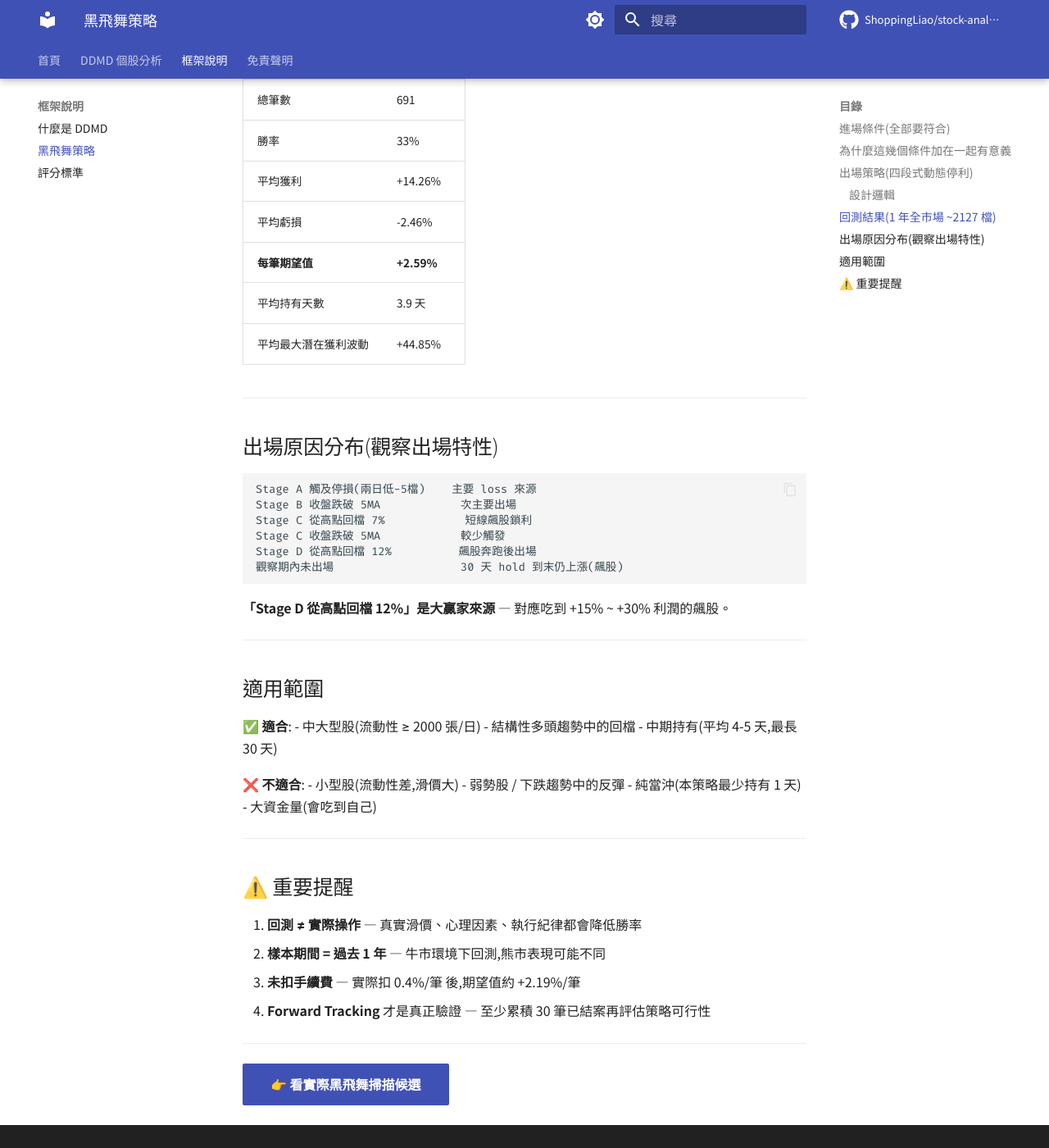
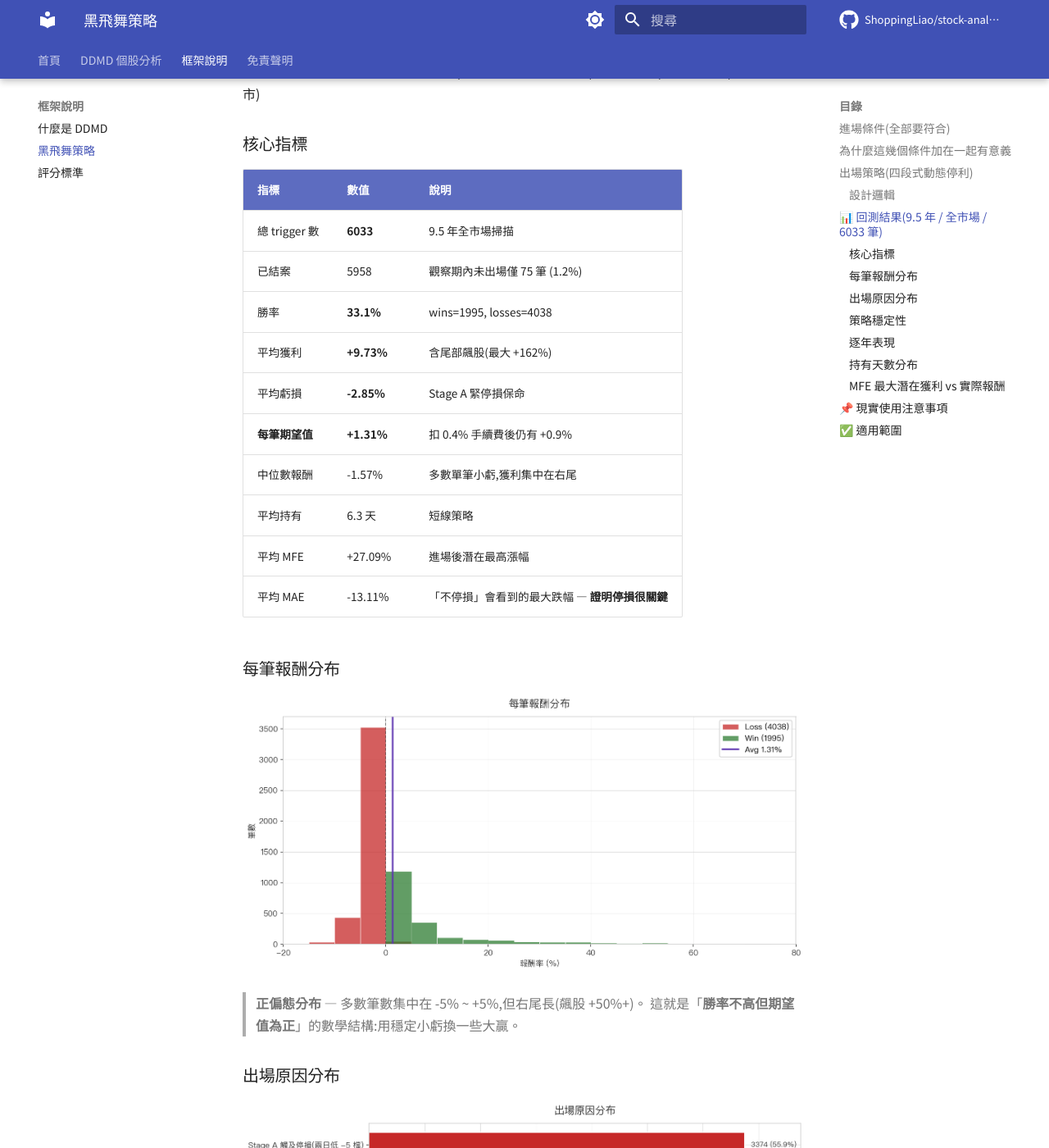
Before and after one commit to ShoppingLiao/stock-analysis-public, an MkDocs documentation site: the page built from docs/about/strategy.md, in a window 1280 px wide and 1400 px high, scrolled down 1700 px. Shown: the whole window at 82% size. Built offline with MkDocs 1.6.1 and Material for MkDocs 9.7.7, drawn with Linux system fonts in a browser that asks for light colours; comment, search, counter and statistics services are not loaded; some of the changed text lies outside the part shown.

Commit message:
feat: 黑飛舞策略加入回測圖表 (Phase 3.2)
- 用 9.5 年 / 6033 筆 trigger 重新跑回測
- 新增 6 張靜態 PNG 圖表(中性配色,light/dark 都可看):
  - 每筆報酬分布(贏/輸雙色直方圖)
  - 出場原因分布(Stage A-D 拆解)
  - 策略穩定性(滾動 200 筆勝率/期望值)
  - 逐年勝率與平均報酬(2022 熊市清楚標出)
  - 持有天數分布
  - MFE vs 實際報酬散點
- 完整改寫 strategy.md:從 1 年 691 筆 → 9.5 年 6033 筆
- 加上 2022 熊市警告與「forward tracking 才是真正驗證」的提醒

````diff
--- a/docs/about/strategy.md
+++ b/docs/about/strategy.md
@@ -2,7 +2,7 @@
 
 **「黑飛舞」= 創高雙黑站5MA(強勢回檔)**
 
-這是一個**台股短線「強勢股回檔買點」進場策略**,經過 1 年全市場回測驗證。
+這是一個**台股短線「強勢股回檔買點」進場策略**,經過 **9.5 年全市場、6033 筆 trigger 完整回測驗證**。
 
 ---
 
@@ -49,57 +49,97 @@
 
 ---
 
-## 回測結果(1 年全市場 ~2127 檔)
+## 📊 回測結果(9.5 年 / 全市場 / 6033 筆)
 
-| 指標 | 數值 |
-|------|------|
-| 總筆數 | 691 |
-| 勝率 | 33% |
-| 平均獲利 | +14.26% |
-| 平均虧損 | -2.46% |
-| **每筆期望值** | **+2.59%** |
-| 平均持有天數 | 3.9 天 |
-| 平均最大潛在獲利波動 | +44.85% |
+回測期間:**2016-10-31 ~ 2026-05-04**(包含 2018 中美貿易戰 / 2020 疫情 / 2022 熊市 / 2024 AI 牛市)
+
+### 核心指標
+
+| 指標 | 數值 | 說明 |
+|------|------|------|
+| 總 trigger 數 | **6033** | 9.5 年全市場掃描 |
+| 已結案 | 5958 | 觀察期內未出場僅 75 筆 (1.2%) |
+| 勝率 | **33.1%** | wins=1995, losses=4038 |
+| 平均獲利 | **+9.73%** | 含尾部飆股(最大 +162%) |
+| 平均虧損 | **-2.85%** | Stage A 緊停損保命 |
+| **每筆期望值** | **+1.31%** | 扣 0.4% 手續費後仍有 +0.9% |
+| 中位數報酬 | -1.57% | 多數單筆小虧,獲利集中在右尾 |
+| 平均持有 | 6.3 天 | 短線策略 |
+| 平均 MFE | +27.09% | 進場後潛在最高漲幅 |
+| 平均 MAE | -13.11% | 「不停損」會看到的最大跌幅 — **證明停損很關鍵** |
+
+### 每筆報酬分布
+
+![每筆報酬分布](../assets/backtest/return_distribution.png)
+
+> **正偏態分布** — 多數筆數集中在 -5% ~ +5%,但右尾長(飆股 +50%+)。
+> 這就是「**勝率不高但期望值為正**」的數學結構:用穩定小虧換一些大贏。
+
+### 出場原因分布
+
+![出場原因分布](../assets/backtest/exit_reasons.png)
+
+> **55.9% 觸及 Stage A 停損** — 大多數 trigger 沒站穩 +5%,這是「短線回檔」的合理結果。
+> **12.6% 走到 Stage D**(漲超過 +15% 後從高點回檔 12% 出場)— 是貢獻 +9.73% 平均獲利的核心來源。
+
+### 策略穩定性
+
+![策略穩定性 — 滾動勝率與期望值](../assets/backtest/rolling_stability.png)
+
+> 上圖每個點是一筆 trigger(綠贏 / 紅輸)。下圖是滾動 200 筆視窗的勝率(綠線)與期望值(藍線)。
+> **9.5 年期間勝率多數時候在 25%-40% 之間震盪**,期望值大部分時候 > 0,證明策略沒有明顯失效。
+
+### 逐年表現
+
+![逐年勝率與平均報酬](../assets/backtest/yearly_winrate.png)
+
+> ⚠️ **2022 是策略表現最差的年份**(勝率 ~20%、期望值 -1.2%) — 對應台股大空頭。
+> 其餘年份勝率穩定在 28-36%,平均報酬 +0.5% ~ +2%。
+> **熊市要降低部位甚至空手** — 多頭排列只是必要條件,大盤環境同樣關鍵。
+
+### 持有天數分布
+
+![持有天數分布](../assets/backtest/holding_days.png)
+
+> 大部分輸單在 1-3 天內被停損(Stage A 觸發);贏單持有時間明顯較長,平均約 13 天,
+> 對應「砍掉虧損、讓利潤奔跑」的設計意圖。
+
+### MFE 最大潛在獲利 vs 實際報酬
+
+![MFE vs 實際報酬](../assets/backtest/mfe_vs_actual.png)
+
+> 散點圖顯示「實際報酬」總是遠低於「最大潛在獲利」,差距越大代表越多錢留在桌上。
+> 但這是**移動停利策略的必然代價** — 想抓住最高點是不可能的,鎖利規則保住穩定獲利已是最佳解。
 
 ---
 
-## 出場原因分布(觀察出場特性)
+## 📌 現實使用注意事項
 
-```
-Stage A 觸及停損(兩日低-5檔)    主要 loss 來源
-Stage B 收盤跌破 5MA            次主要出場
-Stage C 從高點回檔 7%            短線飆股鎖利
-Stage C 收盤跌破 5MA            較少觸發
-Stage D 從高點回檔 12%          飆股奔跑後出場
-觀察期內未出場                   30 天 hold 到末仍上漲(飆股)
-```
+1. **回測 ≠ 實際操作**
+   真實滑價、心理因素、執行紀律都會降低勝率。期望值 +1.31% 扣手續費(~0.4%/筆)後約 **+0.9%/筆**。
 
-**「Stage D 從高點回檔 12%」是大贏家來源** — 對應吃到 +15% ~ +30% 利潤的飆股。
+2. **熊市要空手或降部位**
+   2022 熊市單年期望值轉負(-1.2%)— 多頭排列只是必要條件,大盤環境決定整體勝率。
+
+3. **不適合大資金量**
+   流動性過濾 ≥ 2000 張/日,但若單筆部位過大仍會吃到自己滑價。
+
+4. **Forward Tracking 才是真正驗證**
+   回測有 selection bias / lookahead bias 的可能,實際每天紀錄訊號 → 累積 30+ 筆已結案,
+   再對照回測指標,才是策略可信度的真實檢驗。
 
 ---
 
-## 適用範圍
+## ✅ 適用範圍
 
-✅ **適合**:
-- 中大型股(流動性 ≥ 2000 張/日)
-- 結構性多頭趨勢中的回檔
-- 中期持有(平均 4-5 天,最長 30 天)
-
-❌ **不適合**:
-- 小型股(流動性差,滑價大)
-- 弱勢股 / 下跌趨勢中的反彈
-- 純當沖(本策略最少持有 1 天)
-- 大資金量(會吃到自己)
-
----
-
-## ⚠️ 重要提醒
-
-1. **回測 ≠ 實際操作** — 真實滑價、心理因素、執行紀律都會降低勝率
-2. **樣本期間 = 過去 1 年** — 牛市環境下回測,熊市表現可能不同
-3. **未扣手續費** — 實際扣 0.4%/筆 後,期望值約 +2.19%/筆
-4. **Forward Tracking** 才是真正驗證 — 至少累積 30 筆已結案再評估策略可行性
+| 適合 | 不適合 |
+|------|--------|
+| 中大型股(流動性 ≥ 2000 張/日) | 小型股(流動性差,滑價大) |
+| 結構性多頭趨勢中的回檔 | 弱勢股 / 下跌趨勢中的反彈 |
+| 短中線持有(平均 6.3 天) | 純當沖(本策略最少持有 1 天) |
+| 中小資金 | 大資金量(會吃到自己) |
 
 ---
 
 [👉 看實際黑飛舞掃描候選](../signals.md){ .md-button .md-button--primary }
+[📊 看 DDMD 個股分析](../reports/index.md){ .md-button }
````
Also changed, not shown: docs/assets/backtest/exit_reasons.png (added), docs/assets/backtest/holding_days.png (added), docs/assets/backtest/mfe_vs_actual.png (added), docs/assets/backtest/return_distribution.png (added), docs/assets/backtest/rolling_stability.png (added), docs/assets/backtest/yearly_winrate.png (added).
